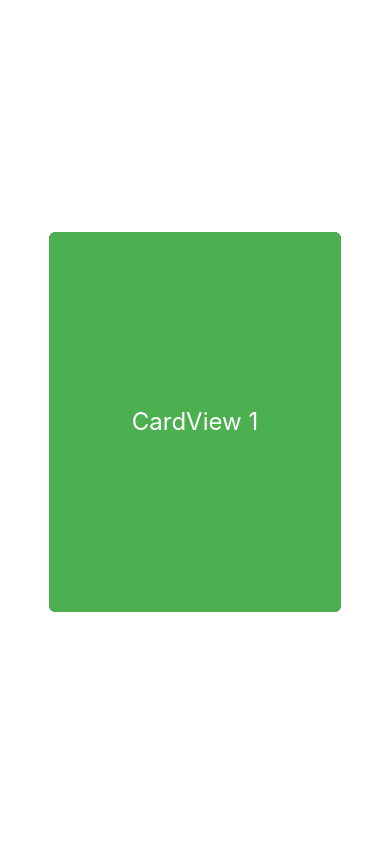
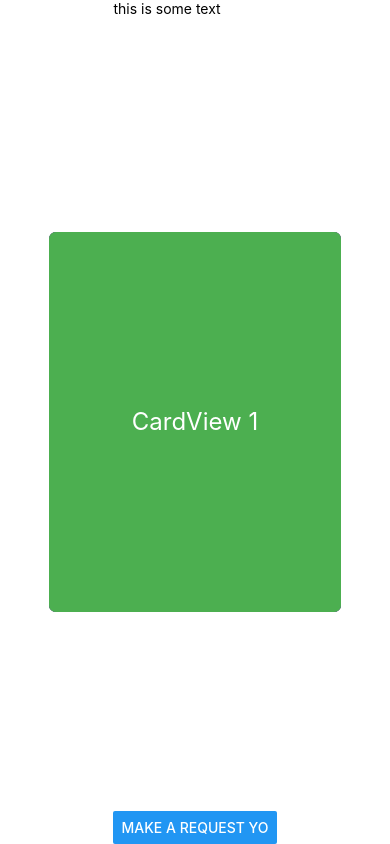
Before and after one commit to eigentechnologies/phinder, a React Native app in the folder app/: screen / in a window 390 px wide. Built offline with nearby package versions, Linux system fonts and the light colour scheme.

Commit message:
Add a craply styled button to send a request

```diff
--- a/app/App.js
+++ b/app/App.js
@@ -1,6 +1,15 @@
 import React, { Component } from 'react';
 
-import { Platform, StyleSheet, View, Text, Dimensions, Animated, PanResponder } from 'react-native';
+import {
+  Platform,
+  StyleSheet,
+  View,
+  Text,
+  Dimensions,
+  Animated,
+  PanResponder,
+  Button,
+} from 'react-native';
 
 const SCREEN_WIDTH = Dimensions.get('window').width;
 
@@ -138,6 +147,7 @@ class SwipeableCardView extends Component {
 }
 
 export default class MyApp extends Component {
+
   constructor() {
     super();
     this.state = this.getDefaultState();
@@ -166,7 +176,8 @@ export default class MyApp extends Component {
         cardView_Title: 'CardView 5',
         backgroundColor: '#FFC107'
       }],
-      noCards: false
+      noCards: false,
+      someText: 'this is some text',
     };
   }
 
@@ -180,7 +191,7 @@ export default class MyApp extends Component {
     }
   }
 
-  removeCardView = id => {
+  removeCardView(id) {
     this.state.cards.splice( this.state.cards.findIndex( x => x.id == id ), 1 );
 
     this.setState({ cards: this.state.cards }, () =>
@@ -189,6 +200,14 @@ export default class MyApp extends Component {
         this.setState(this.getDefaultState());
       }
     });
+  }
+
+  makeRequest() {
+    fetch('http://www.guthib.com')
+      .then(response => {
+        console.log(response.status)
+        this.setState({ someText: response.status })
+      })
   }
 
   render() {
@@ -203,6 +222,18 @@ export default class MyApp extends Component {
             />
           )
         }
+
+        <View style={{ flex: 1 }}>
+          <Text style={{ flex: 1 }}>
+            {this.state.someText}
+          </Text>
+
+          <Button
+            title='MAKE A REQUEST YO'
+            onPress={() => this.makeRequest()}
+          />
+        </View>
+
         { this.state.noCards &&
             <Text style = {{ fontSize: 22, color: '#000' }}>
               No more paralegals female found. Sorry, Julio.
```
